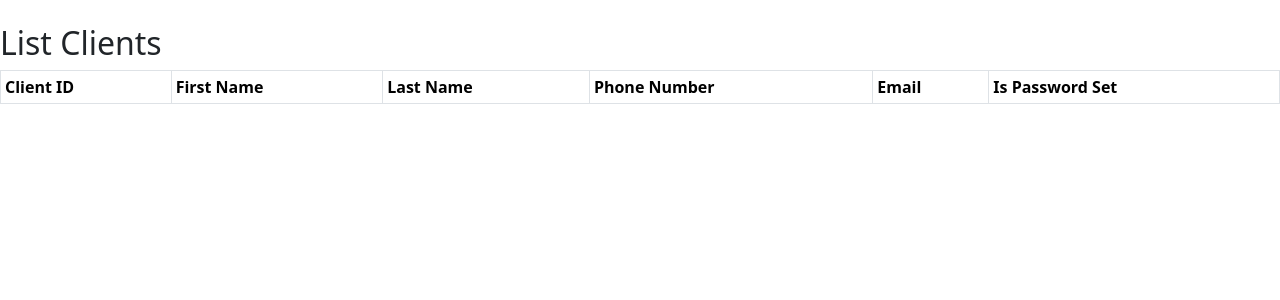
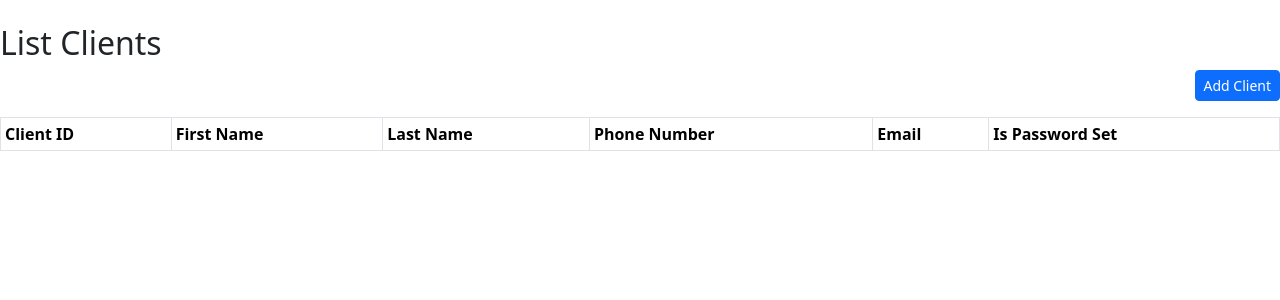
Before and after one commit to SamsonEshipillahPasili/garage360, a Django app: page /clients/list in a window 1280 px wide. Shown: the top 300 px of the page. Run offline with Django 5.2, Linux system fonts and the light colour scheme; the visitor is signed in with stand-in values (Sample User, id 1); data comes from the database, SQL or seed files in the repository; data that the repository does not hold is empty; some libraries are stand-ins or nearby versions.

Commit message:
Add list clients page

```diff
--- a/core/templates/core/list_clients.html
+++ b/core/templates/core/list_clients.html
@@ -1,10 +1,41 @@
 {% extends 'base.html' %}
+{% load crispy_forms_tags %}
 
 {% block body %}
 
+<div>
 
-<div>
     <h2 class="mt-4">List Clients</h2>
+
+    {% include 'core/partials/alerts.html' %}
+
+    <div>
+        <div class="d-flex justify-content-end mb-3">
+            <button class="btn btn-sm btn-primary" data-bs-toggle="modal" data-bs-target="#add-client-modal">Add Client</button>
+        </div>
+
+        <div class="modal fade" id="add-client-modal" tabindex="-1" aria-labelledby="exampleModalLabel" aria-hidden="true">
+          <div class="modal-dialog">
+            <div class="modal-content">
+              <div class="modal-header">
+                <h1 class="modal-title fs-5" id="exampleModalLabel">Add Client</h1>
+                <button type="button" class="btn-close" data-bs-dismiss="modal" aria-label="Close"></button>
+              </div>
+              <form method="post" action="{% url 'core:create_client' %}">
+                  <div class="modal-body">
+                      {% csrf_token %}
+                      {{ create_client_form|crispy }}
+                  </div>
+                  <div class="modal-footer">
+                    <button type="button" class="btn btn-secondary" data-bs-dismiss="modal">Close</button>
+                    <button type="submit" class="btn btn-primary">Save changes</button>
+                  </div>
+              </form>
+            </div>
+          </div>
+        </div>
+    </div>
+
     <table class="table table-striped table-bordered table-sm">
         <thead>
         <tr>
--- a/core/views.py
+++ b/core/views.py
@@ -14,7 +14,7 @@ class IndexView(LoginRequiredMixin, TemplateView):
 class CreateClientView(LoginRequiredMixin, FormView):
     template_name = 'core/create_client.html'
     form_class = CreateClientForm
-    success_url = reverse_lazy('core:create_client')
+    success_url = reverse_lazy('core:list_clients')
 
     def form_valid(self, form: CreateClientForm):
         Client.objects.create_client(
@@ -30,3 +30,8 @@ class ListClientsView(LoginRequiredMixin, ListView):
 
     def get_queryset(self):
         return Client.objects.select_related('user').all()
+
+    def get_context_data(self, **kwargs):
+        context = super().get_context_data(**kwargs)
+        context['create_client_form'] = CreateClientForm()
+        return context
```
